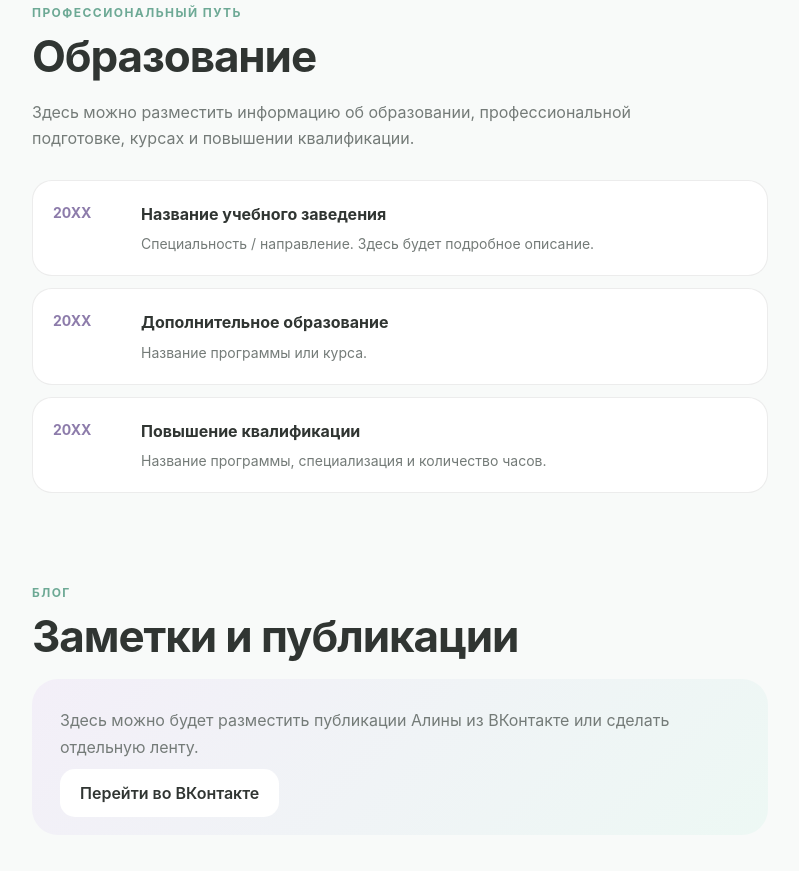
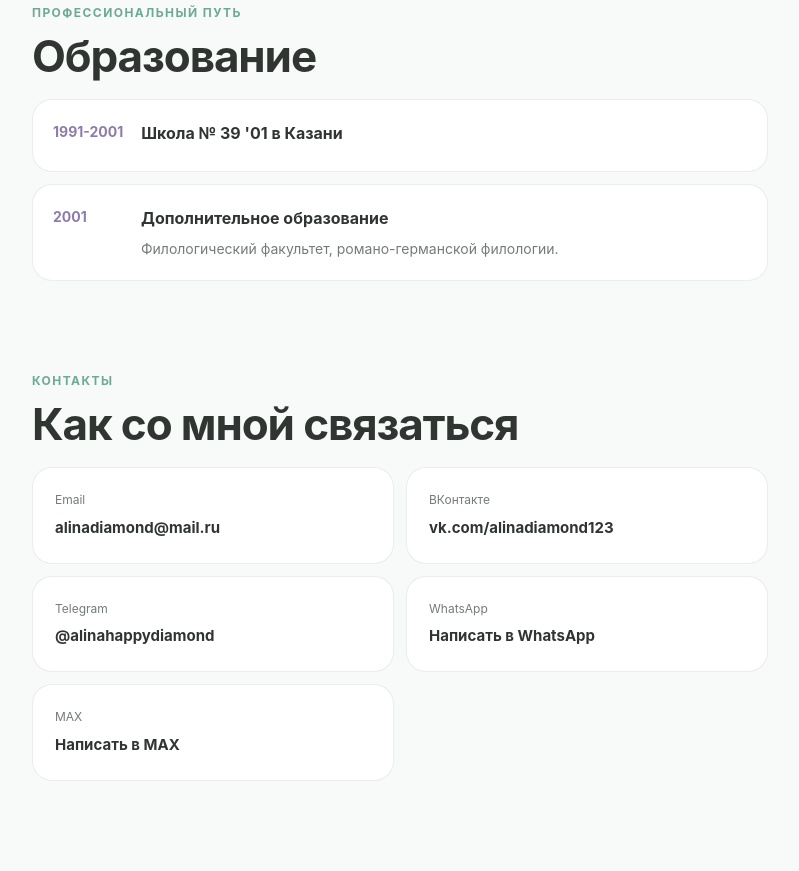
Before and after one commit to yurashiry/al, a plain HTML site: page index.html in a window 1280 px wide. Shown: the part 2209-3080 px from the top of the page, without its empty margins (230-1029 px from the left). Drawn offline with Linux system fonts and the light colour scheme.

Commit message:
Update index.html

```diff
--- a/index.html
+++ b/index.html
@@ -1898,15 +1898,6 @@
 
                         </p>
 
-
-                        <p>
-
-                            Здесь позже можно разместить
-                            настоящий текст Алины о себе,
-                            своём подходе и профессиональном пути.
-
-                        </p>
-
                     </div>
 
                 </div>
@@ -2092,38 +2083,22 @@
                     Образование
                 </h2>
 
-
-                <p class="section-intro">
-
-                    Здесь можно разместить информацию
-                    об образовании, профессиональной подготовке,
-                    курсах и повышении квалификации.
-
-                </p>
-
-
                 <div class="education-list">
 
 
                     <div class="education-item">
 
                         <div class="education-year">
-                            20XX
+                            1991-2001
                         </div>
 
 
                         <div>
 
                             <h3>
-                                Название учебного заведения
+                                Школа № 39 '01 в Казани
                             </h3>
 
-
-                            <p>
-                                Специальность / направление.
-                                Здесь будет подробное описание.
-                            </p>
-
                         </div>
 
                     </div>
@@ -2132,7 +2107,7 @@
                     <div class="education-item">
 
                         <div class="education-year">
-                            20XX
+                            2001
                         </div>
 
 
@@ -2144,80 +2119,12 @@
 
 
                             <p>
-                                Название программы или курса.
+                                Филологический факультет, романо-германской филологии.
                             </p>
 
                         </div>
 
                     </div>
-
-
-                    <div class="education-item">
-
-                        <div class="education-year">
-                            20XX
-                        </div>
-
-
-                        <div>
-
-                            <h3>
-                                Повышение квалификации
-                            </h3>
-
-
-                            <p>
-                                Название программы,
-                                специализация и количество часов.
-                            </p>
-
-                        </div>
-
-                    </div>
-
-                </div>
-
-            </section>
-
-
-
-            <!-- =================================================
-                 BLOG
-            ================================================== -->
-
-            <section id="blog">
-
-
-                <div class="section-label">
-                    Блог
-                </div>
-
-
-                <h2>
-                    Заметки и публикации
-                </h2>
-
-
-                <div class="blog-card">
-
-
-                    <p>
-
-                        Здесь можно будет разместить
-                        публикации Алины из ВКонтакте
-                        или сделать отдельную ленту.
-
-                    </p>
-
-
-                    <a
-                        class="button button-secondary"
-                        href="https://vk.com/alinadiamond123"
-                        target="_blank"
-                        rel="noopener"
-                    >
-                        Перейти во ВКонтакте
-                    </a>
 
                 </div>
 
@@ -2561,7 +2468,7 @@
 
         <div class="copyright">
 
-            © 2026 Алина Сафина.
+            © 2026 HAORIK LLC.
             Все права защищены.
 
         </div>
```
